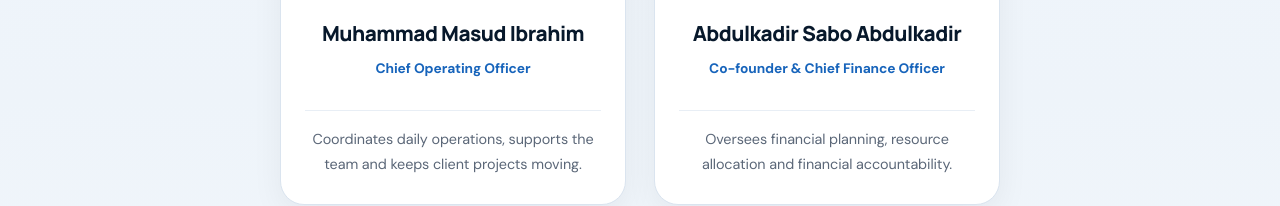
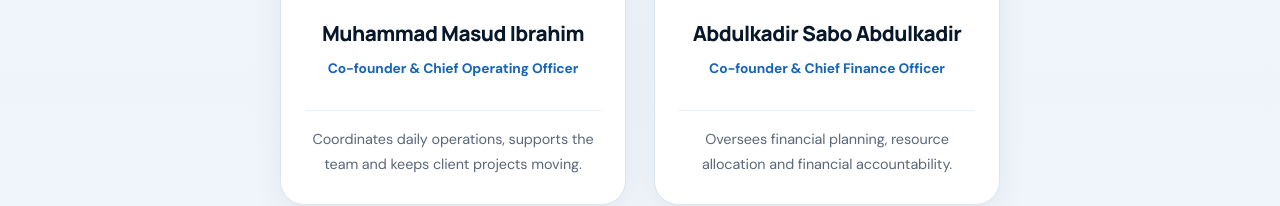
Before and after one commit to seedumar/mua-global-innovation, a plain HTML site: page about.html in a window 1280 px wide. Shown: the part 4251-4457 px from the top of the page. Drawn offline with Linux system fonts and the light colour scheme.

Commit message:
Team Members Update

```diff
--- a/about.html
+++ b/about.html
@@ -230,7 +230,7 @@
   <div class="team-card-copy"><span class="team-distinction">Vision & leadership</span><h3>Umar Saeed Umar</h3><p class="team-role">Co-founder &amp; Chief Executive Officer</p><p class="team-bio">Guides MUA’s vision, leads product development and drives the company’s growth.</p></div>
 </article><article class="team-card team-coo">
   <div class="team-portrait"><img src="assets/muhammad-masud-ibrahim.webp" alt="Portrait of Muhammad Masud Ibrahim" width="800" height="800" loading="lazy" decoding="async" /></div>
-  <div class="team-card-copy"><h3>Muhammad Masud Ibrahim</h3><p class="team-role">Chief Operating Officer</p><p class="team-bio">Coordinates daily operations, supports the team and keeps client projects moving.</p></div>
+  <div class="team-card-copy"><h3>Muhammad Masud Ibrahim</h3><p class="team-role">Co-founder &amp; Chief Operating Officer</p><p class="team-bio">Coordinates daily operations, supports the team and keeps client projects moving.</p></div>
 </article><article class="team-card team-cfo">
   <div class="team-portrait"><img src="assets/abdulkadir-sabo-abdulkadir.webp" alt="Portrait of Abdulkadir Sabo Abdulkadir" width="800" height="800" loading="lazy" decoding="async" /></div>
   <div class="team-card-copy"><h3>Abdulkadir Sabo Abdulkadir</h3><p class="team-role">Co-founder &amp; Chief Finance Officer</p><p class="team-bio">Oversees financial planning, resource allocation and financial accountability.</p></div>
```
